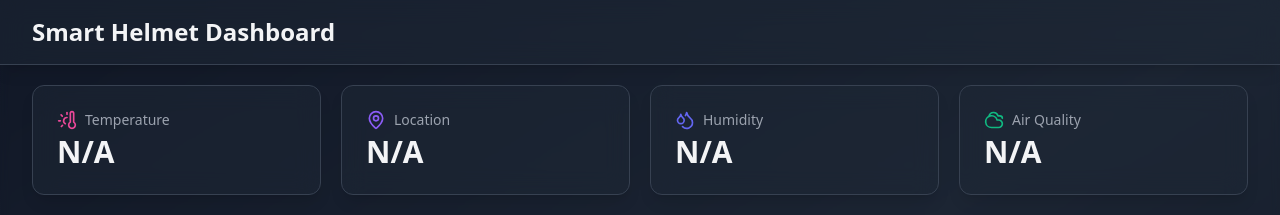
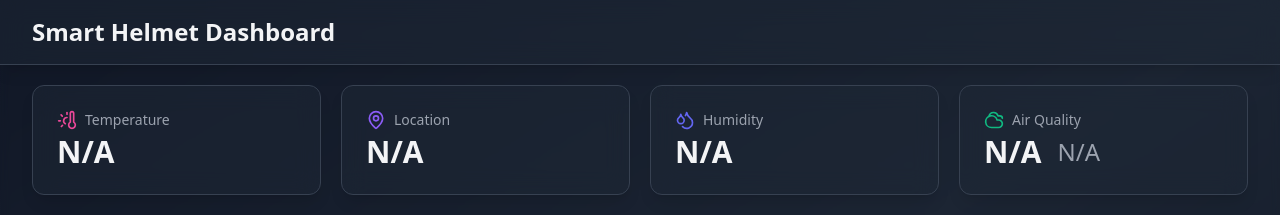
Before and after one commit to KedarDhamankar/Smart-Helmet-Data-Monitoring-Web-App, a React (Vite) app in the folder frontend/: page / in a window 1280 px wide. Shown: the top 215 px of the page. Built offline with nearby package versions, Linux system fonts and the light colour scheme; no server answers.

Commit message:
Display text for different air quality levels

```diff
--- a/frontend/src/components/common/StatCard.jsx
+++ b/frontend/src/components/common/StatCard.jsx
@@ -1,7 +1,7 @@
 import { motion } from "framer-motion";
 import { TriangleAlert } from "lucide-react";
 
-const StatCard = ({ name, icon: Icon, value, color, showAlert }) => {
+const StatCard = ({ name, icon: Icon, value, color, showAlert, subtext, subcolor }) => {
 	return (
 		<motion.div
 			className='flex bg-gray-800 bg-opacity-50 backdrop-blur-md overflow-hidden shadow-lg rounded-xl border border-gray-700'
@@ -14,9 +14,14 @@ const StatCard = ({ name, icon: Icon, value, color, showAlert }) => {
 						{name}
 					</span>
 				</span>
-				<div className="flex flex-row items-center gap-x-3">
+				<div className="flex flex-row items-center gap-x-4">
 					<p className='mt-1 text-3xl font-semibold text-gray-100'>{value}</p>
 					{showAlert && <TriangleAlert size={35} className='text-yellow-400' />}
+					{subtext && (
+						<p className='text-2xl mt-1 font-medium' style={{ color: subcolor }}>
+							{subtext}
+						</p>
+					)}
 				</div>
 			</div>
 		</motion.div>
--- a/frontend/src/pages/OverviewPage.jsx
+++ b/frontend/src/pages/OverviewPage.jsx
@@ -11,6 +11,7 @@ const OverviewPage = ({ socket }) => {
 	const [sensor_data, setSensorData] = useState({});
 	const [base64_image, setBase64Image] = useState();
 	const [show_temperature_alert, setShowTemperatureAlert] = useState(false);
+	const [air_quality_level, setAirQualityLevel] = useState({ "level": "N/A", "color": "#9CA3AF" }) // Gray color
 
 	const sensor_types = ["temperature", "humidity", "air_quality", "latitude", "longitude"];
 
@@ -19,7 +20,7 @@ const OverviewPage = ({ socket }) => {
 		if ((sensor_type === "latitude" || sensor_type === "longitude") && parseInt(sensor_data, 10) === 0) {
 			return;
 		}
-		// Set show alert to true for temperature
+		// Set alert for temperature
 		else if (sensor_type === "temperature") {
 			// If temperature greater than 45 or less than 10, then show alert
 			const temperature_data = parseInt(sensor_data, 10);
@@ -29,6 +30,27 @@ const OverviewPage = ({ socket }) => {
 				setShowTemperatureAlert(false);
 			}
 		}
+		// Set text for air quality levels
+		else if (sensor_type === "air_quality") {
+			const aq_value = parseInt(sensor_data, 10);
+			let air_quality_level;
+			let air_quality_color;
+			if (aq_value <= 400) {
+				air_quality_level = "Safe";
+				air_quality_color = "#10B981"; // Green
+			} else if (aq_value <= 800) {
+				air_quality_level = "Moderate";
+				air_quality_color = "#FBBF24"; // Yellow
+			} else if (aq_value <= 1200) {
+				air_quality_level = "High";
+				air_quality_color = "#F97316"; // Orange
+			} else {
+				air_quality_level = "Severe";
+				air_quality_color = "#EF4444"; // Red
+			}
+			setAirQualityLevel({ "level": air_quality_level, "color": air_quality_color })
+		}
+
 		setSensorData((prev_data) => ({
 			...prev_data,
 			[sensor_type]: sensor_data,
@@ -131,10 +153,12 @@ const OverviewPage = ({ socket }) => {
 						icon={Cloudy}
 						value={
 							sensor_data.air_quality !== undefined && sensor_data.air_quality !== null
-								? sensor_data.air_quality + " AQI"
+								? sensor_data.air_quality
 								: "N/A"
 						}
 						color='#10B981'
+						subtext={air_quality_level.level}
+						subcolor={air_quality_level.color}
 					/>
 				</motion.div>
 
```
